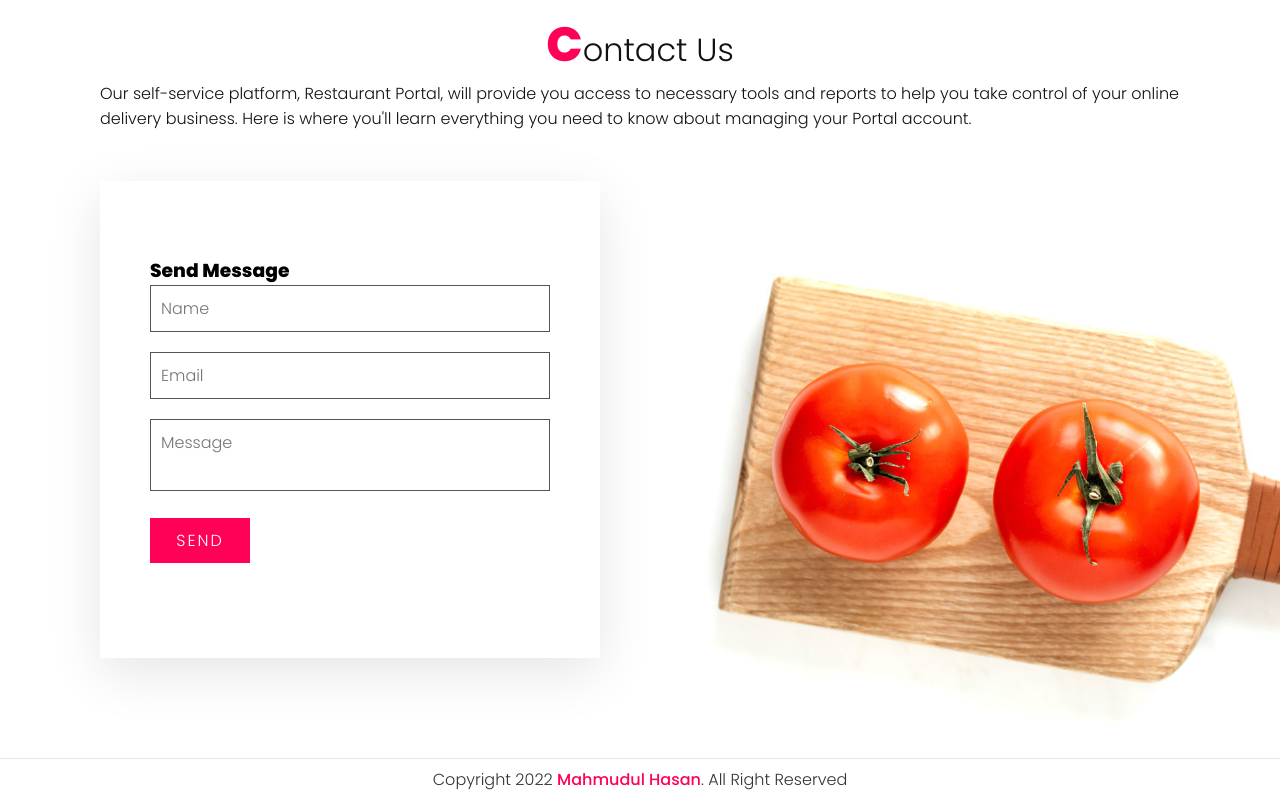
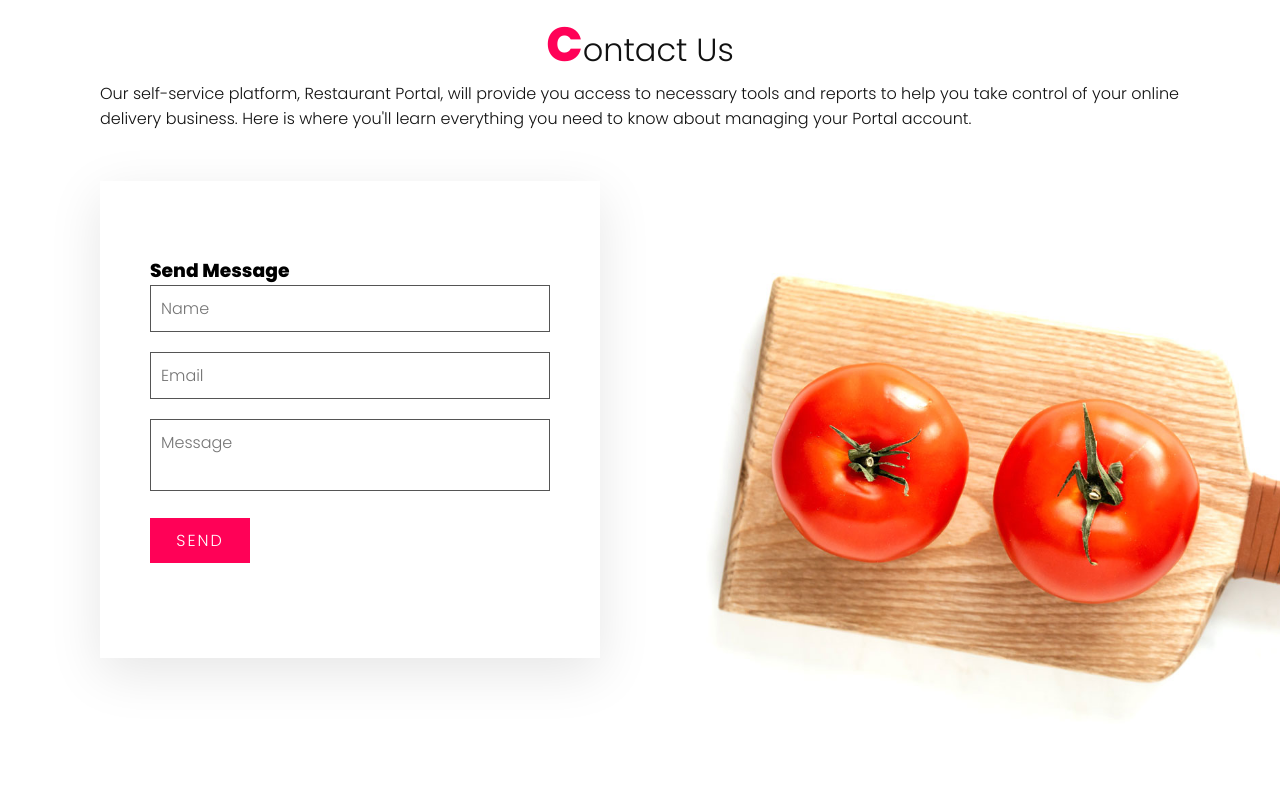
Before and after one commit to Atharv0502/Foodmanagement1, a plain HTML site: page index.html in a window 1280 px wide. Shown: the part 5885-6685 px from the top of the page. After the commit the page ends 6643 px from the top, so only its background shows below. Drawn offline with Linux system fonts and the light colour scheme.

Commit message:
index.html

```diff
--- a/index.html
+++ b/index.html
@@ -284,9 +284,7 @@
             </div>
     </section>
 
-    <div class="copyrightText">
-        <p>Copyright 2022  <a href="#">Mahmudul Hasan</a>. All Right Reserved</p>
-    </div>
+
 
 
 
```
